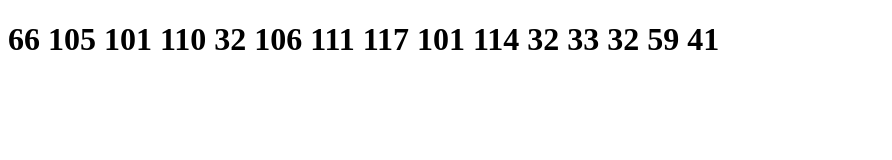
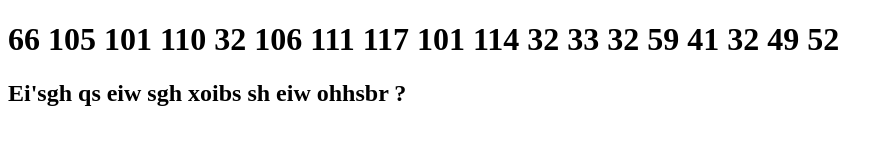
Before and after one commit to Wacil23/githubChallenge1, a plain HTML site: page index.html in a window 1280 px wide. Shown: the whole page, without its empty margins (0-892 px from the left). Drawn offline with Linux system fonts and the light colour scheme.

Commit message:
Ajout h2

```diff
--- a/index.html
+++ b/index.html
@@ -9,7 +9,8 @@
 </head>
 
 <body>
-    <h1>66 105 101 110 32 106 111 117 101 114 32 33 32 59 41</h1>
+    <h1>66 105 101 110 32 106 111 117 101 114 32 33 32 59 41 32 49 52</h1>
+    <h2>Ei'sgh qs eiw sgh xoibs sh eiw ohhsbr ?</h2>
 </body>
 
 </html>
```
